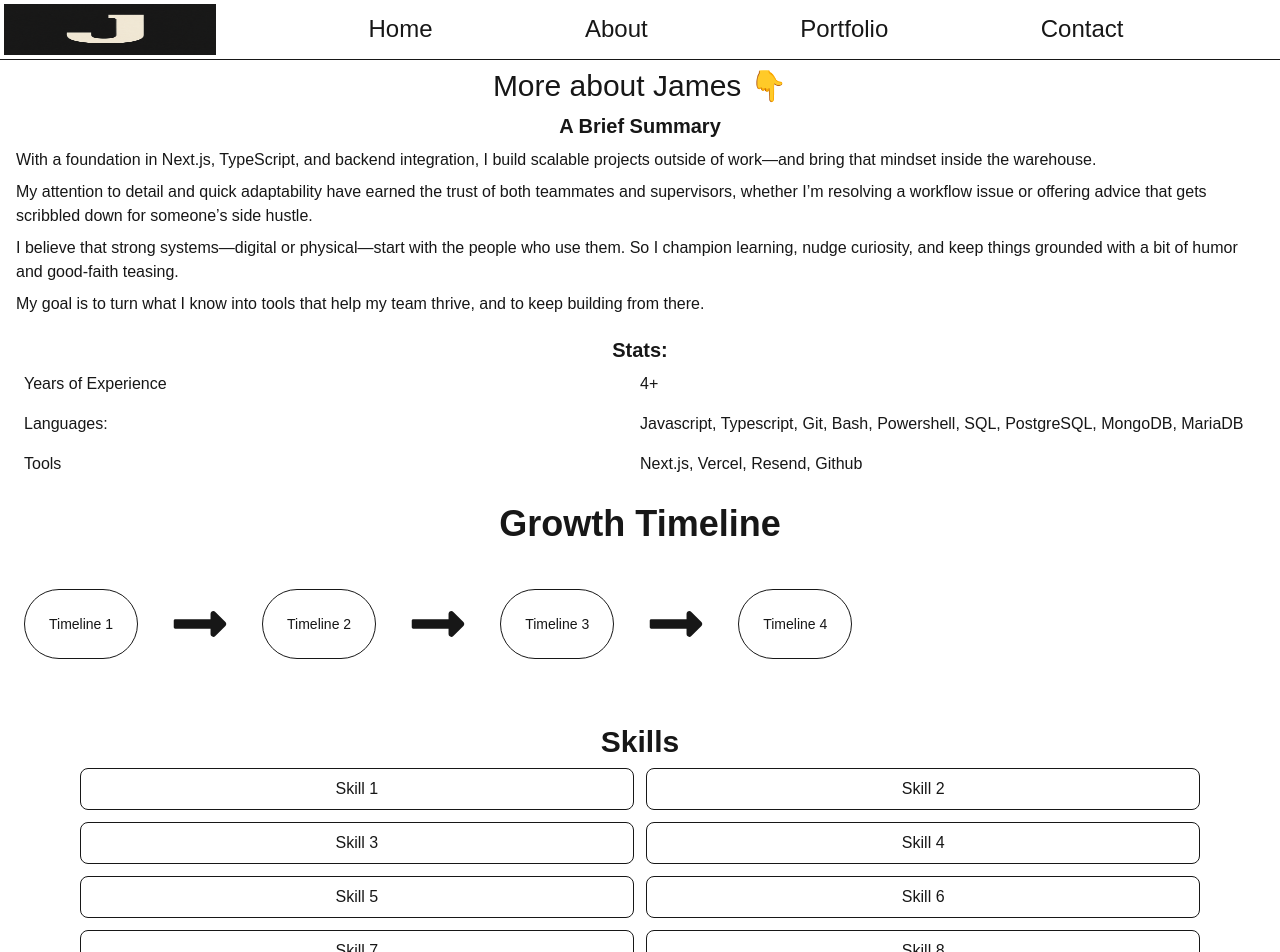
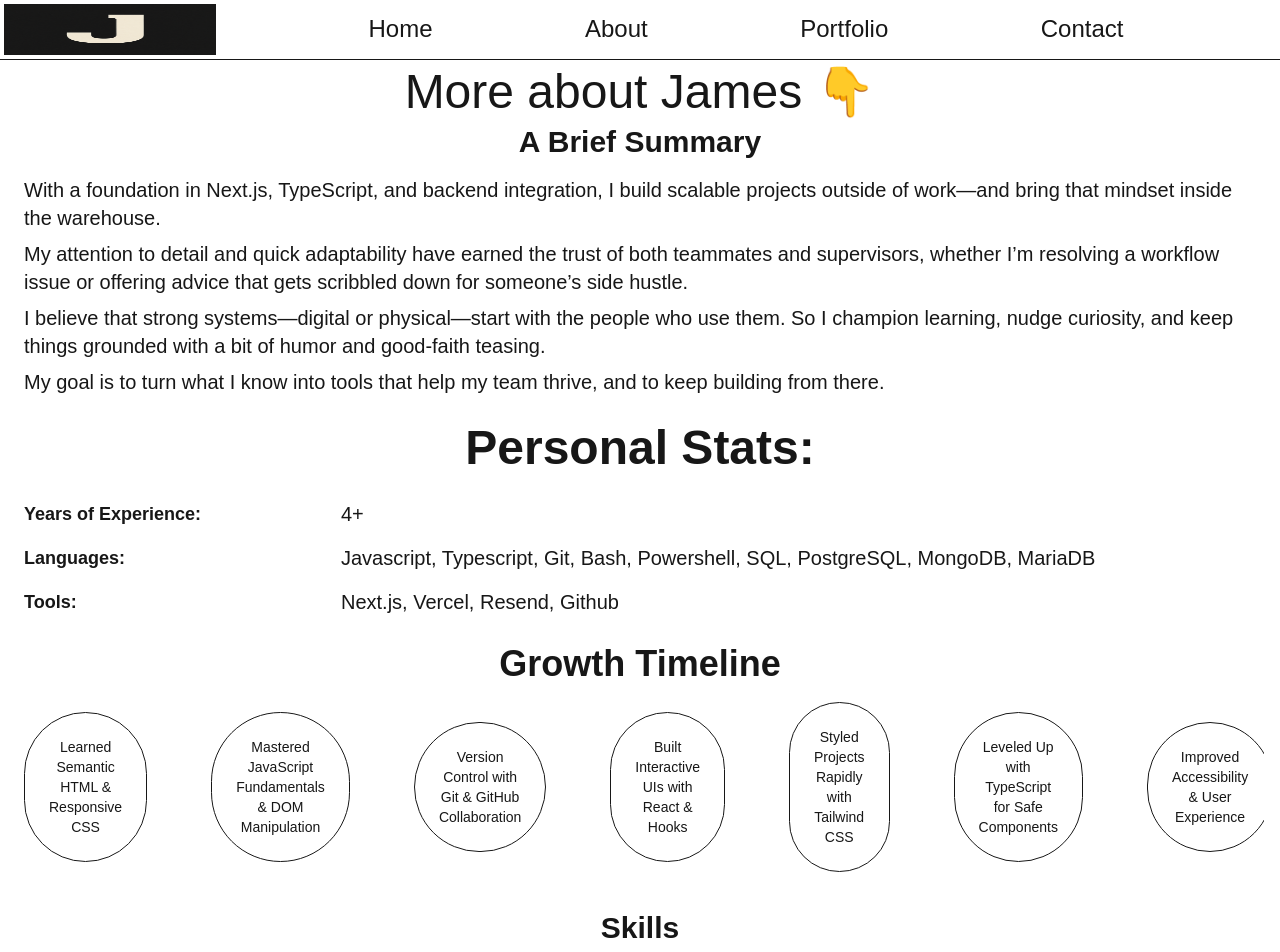
Before and after one commit to Jameshuff95/portfolio25, a Next.js app: page /pages/about in a window 1280 px wide. Shown: the top 952 px of the page. Built offline with nearby package versions, Linux system fonts and the light colour scheme.

Commit message:
edited skill tqg and growth timeline

```diff
--- a/app/_components/AboutSummary.tsx
+++ b/app/_components/AboutSummary.tsx
@@ -2,10 +2,11 @@ import React from 'react';
 
 const AboutSummary = () => {
   return (
-    <div className="flex flex-col gap-2">
+    <article className="flex flex-col gap-2 text-xl">
       <header>
-        <h3 className="font-bold text-center text-xl">A Brief Summary</h3>
+        <h3 className="font-bold text-center text-3xl">A Brief Summary</h3>
       </header>
+      <div className="p-2 gap-2 flex flex-col">
         <p>
           With a foundation in Next.js, TypeScript, and backend integration, I
           build scalable projects outside of work—and bring that mindset inside
@@ -17,15 +18,16 @@ const AboutSummary = () => {
           or offering advice that gets scribbled down for someone’s side hustle.
         </p>
         <p>
-        I believe that strong systems—digital or physical—start with the people
-        who use them. So I champion learning, nudge curiosity, and keep things
-        grounded with a bit of humor and good-faith teasing.
+          I believe that strong systems—digital or physical—start with the
+          people who use them. So I champion learning, nudge curiosity, and keep
+          things grounded with a bit of humor and good-faith teasing.
         </p>
         <p>
-        My goal is to turn what I know into tools that help my team thrive, and
-        to keep building from there.
+          My goal is to turn what I know into tools that help my team thrive,
+          and to keep building from there.
         </p>
       </div>
+    </article>
   );
 };
 
--- a/app/_components/SkillTags.tsx
+++ b/app/_components/SkillTags.tsx
@@ -1,5 +1,5 @@
 import React from 'react';
-import { skills } from '../_lists/lists';
+import { skillsList } from '../_lists/lists';
 
 const SkillTags = () => {
   return (
@@ -7,10 +7,10 @@ const SkillTags = () => {
       <h3 className="text-center text-3xl font-bold">Skills</h3>
 
       <ul className="flex flex-grow flex-wrap items-center justify-center gap-3 p-2 place-items-center">
-        {skills.map((skill) => (
+        {skillsList.map((skill) => (
           <li
             key={skill.id}
-            className="border rounded-lg p-2 flex items-center justify-center cursor-pointer hover:text-background hover:bg-foreground w-[45%]"
+            className="border rounded-lg p-2 flex items-center justify-center text-center cursor-pointer hover:text-background hover:bg-foreground w-[15%]"
           >
             {skill.title}
           </li>
--- a/app/_components/StatsPanel.tsx
+++ b/app/_components/StatsPanel.tsx
@@ -3,17 +3,17 @@ import { statsList } from '../_lists/lists';
 
 const StatsPanel = () => {
   return (
-    <main>
+    <main className="flex flex-col gap-5">
       <header>
-        <h3 className="text-xl text-center font-bold">Stats:</h3>
+        <h3 className="text-5xl text-center font-bold ">Personal Stats:</h3>
       </header>
-      <ul className="">
+      <ul>
         {statsList.map((stat) => (
-          <div key={stat.id} className="flex p-2">
-            <p className="text-center flex justify-start w-[50%]">
-              {stat.title}
+          <div key={stat.id} className="flex p-2 gap-3">
+            <p className="text-center flex justify-start w-[25%] font-bold text-lg">
+              {stat.title}:
             </p>
-            <p className="w-[50%]">{stat.value}</p>
+            <p className="w-[75%] text-xl">{stat.value}</p>
           </div>
         ))}
       </ul>
--- a/app/_components/Timeline.tsx
+++ b/app/_components/Timeline.tsx
@@ -9,11 +9,7 @@ const Timeline = () => {
           <header>
             <h3 className="font-bold text-center text-4xl">Growth Timeline</h3>
           </header>
-          <article>
-            <div className="p-2 flex flex-grow overflow-x-auto items-center gap-8 h-40">
-              <TimelineDot />
-            </div>
-          </article>
+          <TimelineDot />
         </article>
       </section>
     </main>
--- a/app/_components/TimelineDot.tsx
+++ b/app/_components/TimelineDot.tsx
@@ -4,24 +4,24 @@ import { FaLongArrowAltRight } from 'react-icons/fa';
 
 const TimelineDot = () => {
   return (
-    <>
-      {timelineList.map((list) => (
-        <React.Fragment key={list.id}>
-          {list.id <= timelineList.length - 1 ? (
+    <div className="p-2 flex flex-grow overflow-x-auto items-center gap-8 h-[200]">
+      {timelineList.map((timeline) => (
+        <React.Fragment key={timeline.id}>
+          {timeline.id <= timelineList.length - 1 ? (
             <>
-              <div className="border p-6 bg-background rounded-full  text-foreground flex items-center justify-center text-sm text-center">
-                {list.title}
+              <div className="border p-6 rounded-full flex items-center justify-center text-sm text-center w-[50%]">
+                {timeline.title}
               </div>
               <FaLongArrowAltRight className="text-6xl min-w-[50]" />
             </>
           ) : (
-            <div className="border p-6 bg-background rounded-full  text-foreground flex items-center justify-center text-sm text-center">
-              {list.title}
+            <div className="border p-6 bg-foreground rounded-full  text-background flex items-center justify-center text-sm text-center min-w-[100]">
+              {timeline.title}
             </div>
           )}
         </React.Fragment>
       ))}
-    </>
+    </div>
   );
 };
 
--- a/app/_lists/lists.tsx
+++ b/app/_lists/lists.tsx
@@ -164,19 +164,47 @@ export const projectList: ProjectList[] = [
 export const timelineList: TimelineList[] = [
   {
     id: 1,
-    title: 'Timeline 1',
+    title: 'Learned Semantic HTML & Responsive CSS',
   },
   {
     id: 2,
-    title: 'Timeline 2',
+    title: 'Mastered JavaScript Fundamentals & DOM Manipulation',
   },
   {
     id: 3,
-    title: 'Timeline 3',
+    title: 'Version Control with Git & GitHub Collaboration',
   },
   {
     id: 4,
-    title: 'Timeline 4',
+    title: 'Built Interactive UIs with React & Hooks',
+  },
+  {
+    id: 5,
+    title: 'Styled Projects Rapidly with Tailwind CSS',
+  },
+  {
+    id: 6,
+    title: 'Leveled Up with TypeScript for Safe Components',
+  },
+  {
+    id: 7,
+    title: 'Improved Accessibility & User Experience',
+  },
+  {
+    id: 8,
+    title: 'Integrated APIs for Dynamic Content',
+  },
+  {
+    id: 9,
+    title: 'Built Scalable Apps with Next.js Routing & Optimization',
+  },
+  {
+    id: 10,
+    title: 'Handled Fullstack Logic with Next.js API Routes',
+  },
+  {
+    id: 11,
+    title: 'Shipped Fullstack Projects & Deployed with Vercel',
   },
 ];
 
@@ -188,7 +216,7 @@ export const statsList: Stats[] = [
   },
   {
     id: 2,
-    title: 'Languages:',
+    title: 'Languages',
     value:
       'Javascript, Typescript, Git, Bash, Powershell, SQL, PostgreSQL, MongoDB, MariaDB',
   },
@@ -199,38 +227,62 @@ export const statsList: Stats[] = [
   },
 ];
 
-export const skills: Skills[] = [
+export const skillsList: Skills[] = [
+  {
+    id: 0,
+    title: 'HTML 5',
+  },
   {
     id: 1,
-    title: 'Skill 1',
+    title: 'Vanilla JS',
   },
   {
     id: 2,
-    title: 'Skill 2',
+    title: 'React.js',
   },
   {
     id: 3,
-    title: 'Skill 3',
+    title: 'Next.js',
   },
   {
     id: 4,
-    title: 'Skill 4',
+    title: 'Node.js',
   },
   {
     id: 5,
-    title: 'Skill 5',
+    title: 'Jest.js',
   },
   {
     id: 6,
-    title: 'Skill 6',
+    title: 'Typescript',
   },
   {
     id: 7,
-    title: 'Skill 7',
+    title: 'SQL Server',
   },
   {
     id: 8,
-    title: 'Skill 8',
+    title: 'MariaDB',
+  },
+  {
+    id: 9,
+    title: 'MongoDB',
+  },
+  {
+    id: 10,
+    title: 'Git',
+  },
+  {
+    id: 11,
+    title: 'Github',
+  },
+  {
+    id: 12,
+    title: 'Netlify',
+  },
+  {
+    id: 13,
+    title: 'Vercel',
   },
 ];
 
--- a/app/pages/about/page.tsx
+++ b/app/pages/about/page.tsx
@@ -11,7 +11,7 @@ const About = () => {
     <main>
       <section className="p-2">
         <header>
-          <h1 className="text-3xl text-center">More about James 👇</h1>
+          <h1 className="text-5xl text-center">More about James 👇</h1>
         </header>
         <article className="p-2 flex flex-col gap-5">
           {/* about me paragraphs */}
```
Lines whose indentation alone changed are shown as unchanged.
